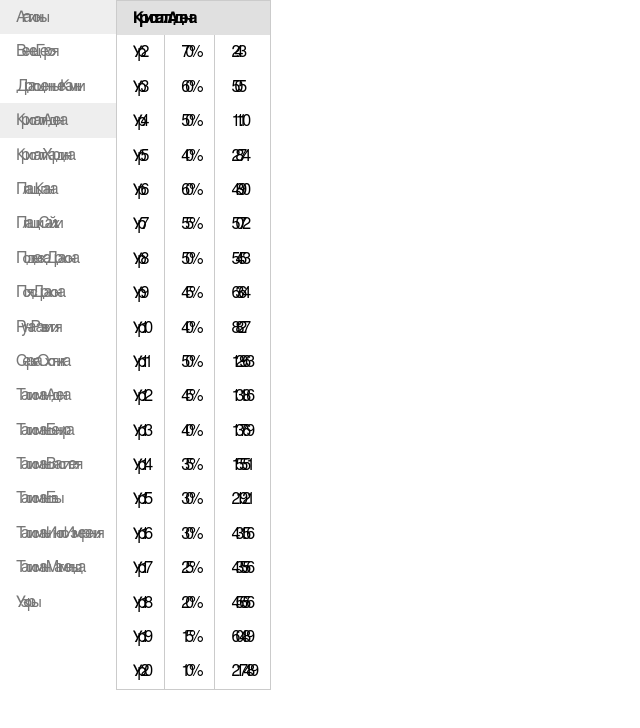
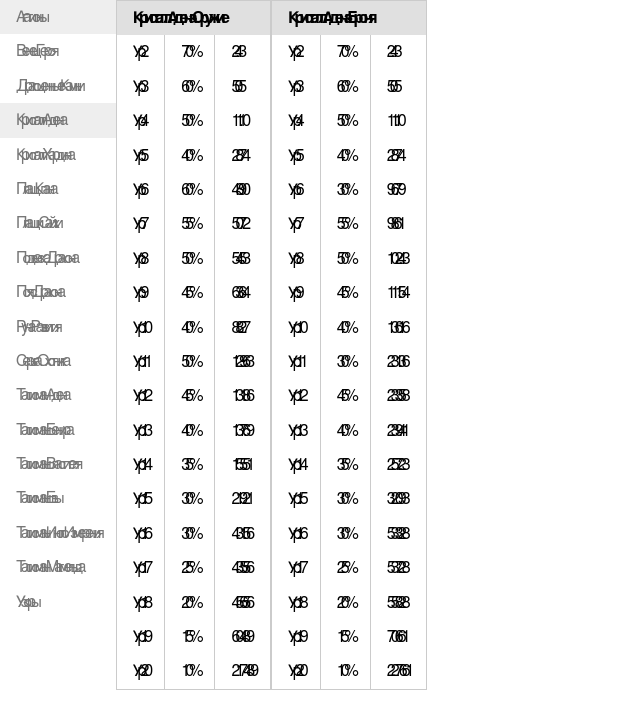
Before and after one commit to ValeriiVasin/l2-enchant-web, a React (Vite) app: page /aden in a window 1280 px wide. Shown: the top 728 px of the page, without its empty margins (0-640 px from the left). Built offline with nearby package versions, Linux system fonts and the light colour scheme.

Commit message:
feat: aden armor

```diff
--- a/src/components/crystal-aden.tsx
+++ b/src/components/crystal-aden.tsx
@@ -3,14 +3,13 @@ import { useTableRowProps } from '../hooks/use-table-row-props';
 import { Mode } from '../types';
 import { EnchantTable } from './base/enchant-table';
 
+function CrystalAdenWeapon() {
   const chances: Array<Array<number>> = [
     [70, 60, 50, 40, 60],
     [55, 50, 45, 40, 50],
     [45, 40, 35, 30, 30],
     [25, 20, 15, 10],
   ];
-
-export function CrystalAden() {
   const tableRows = useTableRowProps({
     chances,
     mode: Mode.Drop,
@@ -19,9 +18,40 @@ export function CrystalAden() {
   const formatEnchant = useFormatter({ type: 'level', startIndex: 2 });
   return (
     <EnchantTable
-      title="Кристалл Адена"
+      title="Кристалл Адена - Оружие"
       tableRows={tableRows}
       formatEnchant={formatEnchant}
     />
   );
 }
+
+function CrystalAdenArmor() {
+  const chances: Array<Array<number>> = [
+    [70, 60, 50, 40, 30],
+    [55, 50, 45, 40, 30],
+    [45, 40, 35, 30, 30],
+    [25, 20, 15, 10],
+  ];
+  const tableRows = useTableRowProps({
+    chances,
+    mode: Mode.Drop,
+    resultMode: 'both',
+  });
+  const formatEnchant = useFormatter({ type: 'level', startIndex: 2 });
+  return (
+    <EnchantTable
+      title="Кристалл Адена - Броня"
+      tableRows={tableRows}
+      formatEnchant={formatEnchant}
+    />
+  );
+}
+
+export function CrystalAden() {
+  return (
+    <div className="pure-g">
+      <CrystalAdenWeapon />
+      <CrystalAdenArmor />
+    </div>
+  );
+}
```
Lines whose indentation alone changed are shown as unchanged.
